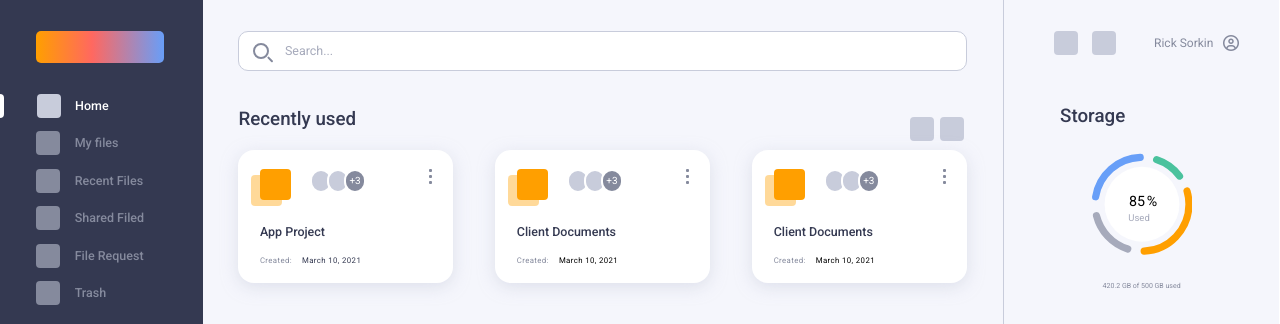
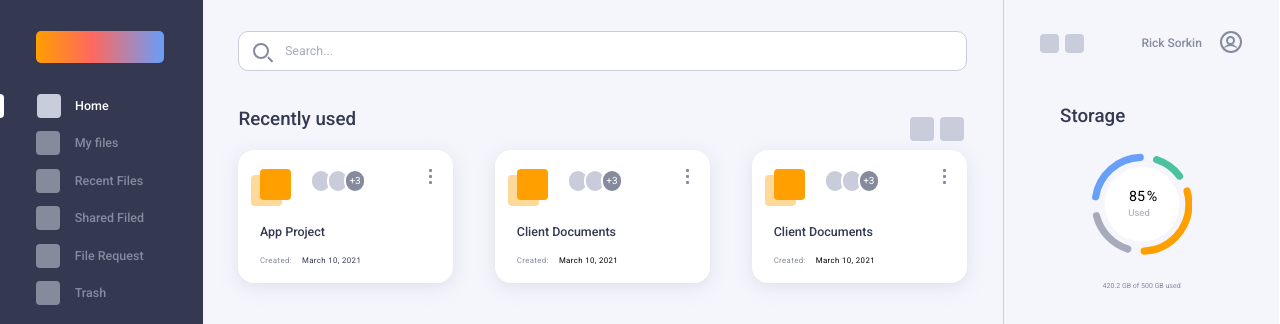
Before and after one commit to StarUnu/Challenge-Css, a plain HTML site: page index.html in a window 1280 px wide. Shown: the top 324 px of the page. Drawn offline with Linux system fonts and the light colour scheme.

Commit message:
adding user icon

```diff
--- a/index.html
+++ b/index.html
@@ -292,7 +292,14 @@
           <div class="info-user__div">
             <div class="info-user__setting">Rick Sorkin</div>
             <!-- <div class="grey-circle"></div> -->
-            <i class="far fa-user-circle icon-user "></i>
+            <div class="userCircle-square">
+              <div class="circle">
+                <div class="userCircle-body"></div>
+                <div class="userCircle-head"></div>
+                <div class="userCircle-full"></div>
+              </div>
+            </div>
+            <!-- <i class="far fa-user-circle icon-user "></i> -->
           </div>
         </div>
 
@@ -312,13 +319,13 @@
           <circle class="donut-segment" cx="21" cy="21" r="19.71549430918954" fill="transparent" stroke="#FF9F00" stroke-width="3" stroke-dasharray="50 88" stroke-dashoffset="20" stroke-linecap="round" ></circle>
           <circle class="donut-segment" cx="21" cy="21" r="19.71549430918954" fill="transparent" stroke="#A6AABB" stroke-width="3" stroke-dasharray="20 100" stroke-dashoffset="83" stroke-linecap="round" ></circle>
           <g class="chart-text">
-            <text x="45%" y="55%" class="chart-number">
+            <text x="45%" y="50%" class="chart-number">
               85
             </text>
-            <text x="60%" y="55%" class="chart-number">
+            <text x="60%" y="50%" class="chart-number">
               %
             </text>
-            <text x="47%" y="60%" class="chart-label other">
+            <text x="47%" y="55%" class="chart-label other">
               Used
             </text>
           </g>
--- a/styleStorage.css
+++ b/styleStorage.css
@@ -51,18 +51,22 @@
   justify-content: space-between;
   align-items: center;
 }
-
-.grey-rectangles__row,
 .info-user__div {
   display: flex;
-  justify-content: space-evenly;
-  width: 90px;
+  width: 8.7887vw; /* 48px; */
+  justify-content: flex-end;
+}
+.grey-rectangles__row {
+  display: flex;
+  width: 3.486vw; /* 48px; */
+  justify-content: space-between;
 }
 .info-user__setting {
   font-size: 12px;
   line-height: 14px;
   color: #858a9d;
   align-self: center;
+  font-weight: 500;
 }
 
 .storage__line {
@@ -254,8 +258,8 @@
 
 .info-user__rectangle {
   background-color: #c8ccdb;
-  height: 24px;
-  width: 24px;
+  height: var(--height24);
+  width: 1.5432vw; /*24px*/
 }
 
 svg {
@@ -288,3 +292,44 @@ svg {
   margin-top: var(--height24); /* change  this*/
   margin-bottom: var(--height40);
 }
+
+.userCircle-square {
+  width: 24px;
+  height: 24; /* var(--height24); */
+  background-color: transparent;
+  margin-left: 1.3800673vw;
+}
+
+.circle {
+  display: grid;
+  grid-template-columns: 24px;
+  grid-template-rows: 24px;
+  width: 18px;
+  height: 18px; /*  var(--height18); */
+  border-radius: 18px;
+  border: 2px solid #858a9d;
+}
+.userCircle-body {
+  grid-column: 1/2;
+  grid-row: 1/2;
+  width: 15.5px;
+  height: 15.5px;
+  border-radius: 15.5px;
+  z-index: 10;
+  border: 2.4px solid #858a9d;
+  border-bottom-width: 0px;
+  border-left-width: 0px;
+  border-right-width: 0px;
+  margin-left: 1px;
+  margin-top: 10.5px;
+}
+.userCircle-head {
+  grid-column: 1/2;
+  grid-row: 1/2;
+  width: 5.5px;
+  height: 5.5px;
+  border-radius: 7px;
+  border: 2px solid #858a9d;
+  margin-top: 2.5px;
+  margin-left: 4px;
+}
--- a/utils.css
+++ b/utils.css
@@ -3,6 +3,7 @@
   --height40: 3.90625vh;
   --height24: 2.34375vh;
   --height20: 1.953125vh;
+  --height18: 1.7578125vh;
   --height16: 1.562vh;
   --height10: 0.97656vh;
   --height8: 0.7812vh;
```
